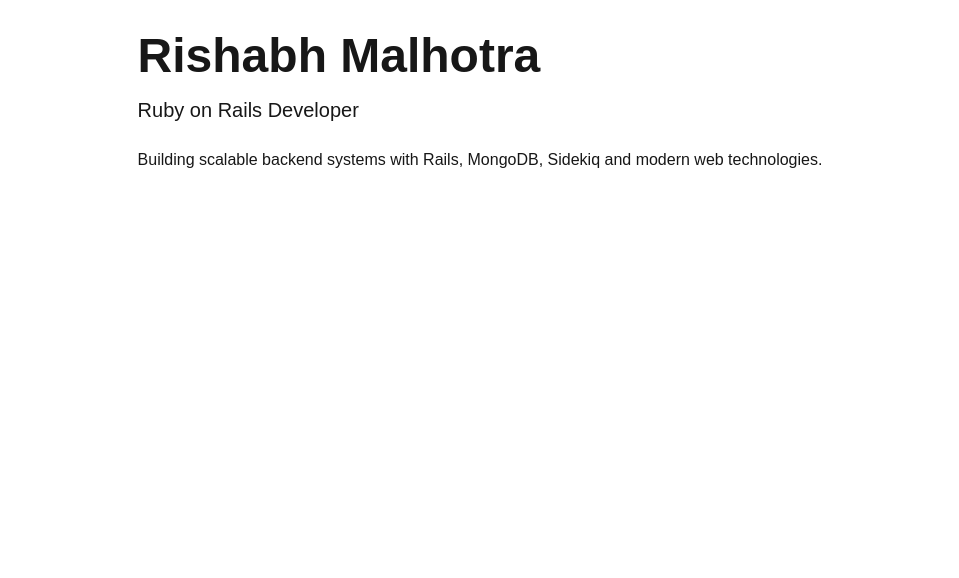
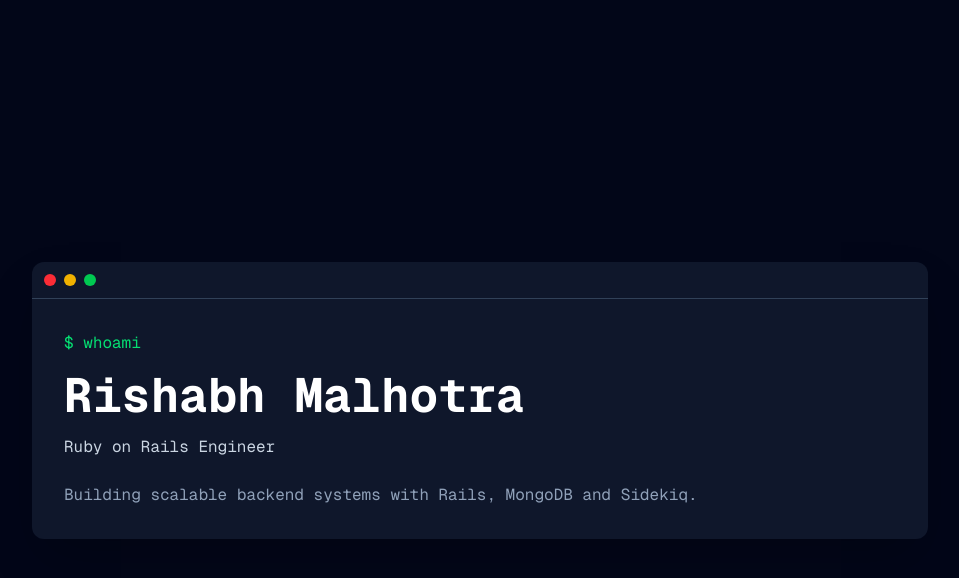
Before and after one commit to tomakazu/rishabh_malhotra_techie, a Next.js app: page / in a window 1280 px wide. Shown: the top 578 px of the page, without its empty margins (160-1119 px from the left). Built offline with nearby package versions, Linux system fonts and the light colour scheme.

Commit message:
Changed the layout a little bit

```diff
--- a/app/page.tsx
+++ b/app/page.tsx
@@ -1,18 +1,35 @@
-export default function Home() {
+export default function Hero() {
   return (
-    <main className="max-w-4xl mx-auto p-8">
-      <h1 className="text-5xl font-bold">
-        Rishabh Malhotra
-      </h1>
+    <section className="min-h-screen flex items-center justify-center bg-slate-950 text-white">
+      <div className="max-w-4xl w-full">
 
-      <p className="mt-4 text-xl">
-        Ruby on Rails Developer
-      </p>
+        <div className="bg-slate-900 rounded-xl overflow-hidden shadow-2xl">
 
-      <p className="mt-6">
-        Building scalable backend systems with Rails,
-        MongoDB, Sidekiq and modern web technologies.
-      </p>
-    </main>
+          <div className="flex gap-2 p-3 border-b border-slate-700">
+            <div className="w-3 h-3 rounded-full bg-red-500"></div>
+            <div className="w-3 h-3 rounded-full bg-yellow-500"></div>
+            <div className="w-3 h-3 rounded-full bg-green-500"></div>
+          </div>
+
+          <div className="p-8 font-mono">
+            <p className="text-green-400">$ whoami</p>
+
+            <h1 className="text-5xl font-bold mt-4">
+              Rishabh Malhotra
+            </h1>
+
+            <p className="mt-4 text-slate-300">
+              Ruby on Rails Engineer
+            </p>
+
+            <p className="mt-6 text-slate-400">
+              Building scalable backend systems with
+              Rails, MongoDB and Sidekiq.
+            </p>
+          </div>
+
+        </div>
+      </div>
+    </section>
   );
 }
```
